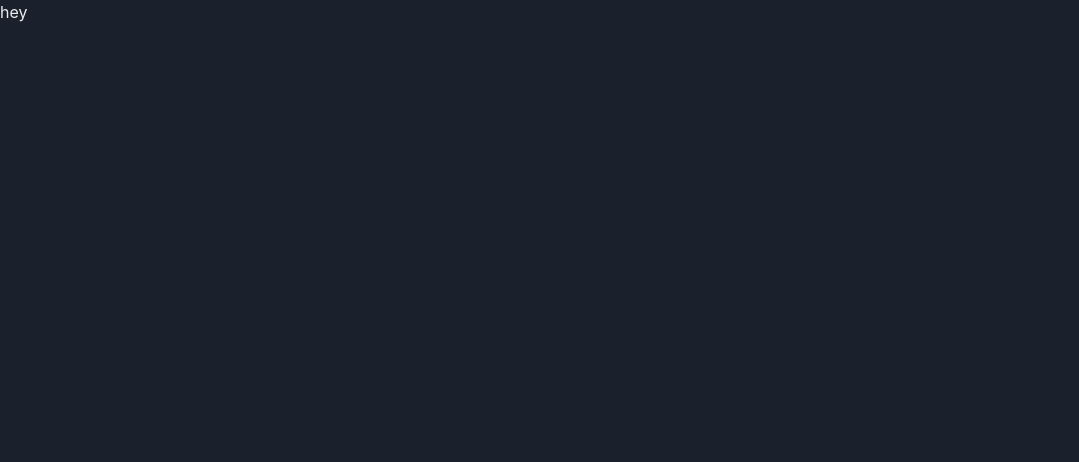
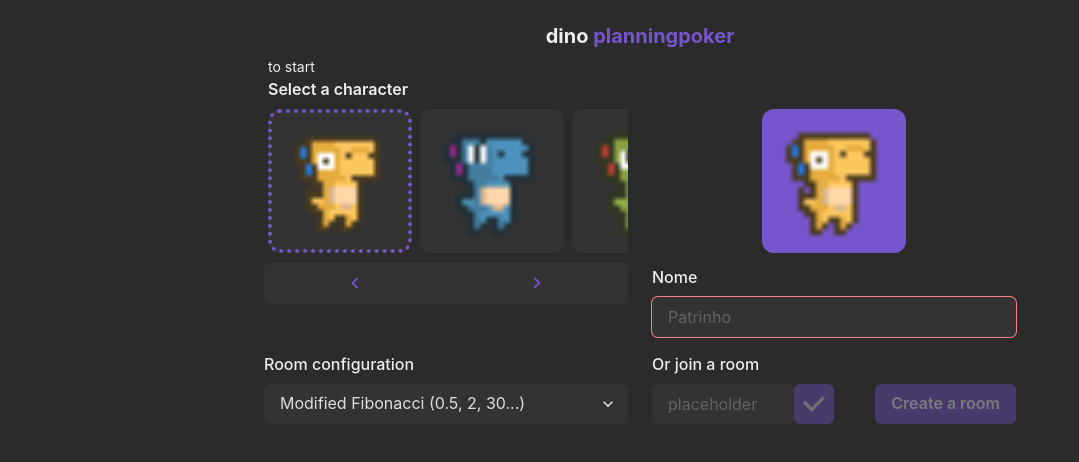
Before and after one commit to chillrod/dinopoker, a React (Vite) app: page / in a window 1280 px wide. Shown: the top 462 px of the page, without its empty margins (0-1079 px from the left). Built offline with nearby package versions, Linux system fonts and the light colour scheme.

Commit message:
feat: toast provider, lightly restructure

```diff
--- a/src/app/index.tsx
+++ b/src/app/index.tsx
@@ -1,3 +1,5 @@
+import { Home } from "../organisms/home";
+
 export const App = () => {
-  return <>hey</>;
+  return <Home />;
 };
--- /dev/null
+++ b/src/components/atoms/toast/toast.tsx
@@ -0,0 +1,22 @@
+import { Box, createStandaloneToast, SimpleGrid, Text } from "@chakra-ui/react";
+
+import theme from "../../../config/theme";
+
+const toast = createStandaloneToast({ theme: theme });
+
+//TODO - Make button of closable toast, make version of vote with character img
+
+export const emitToast = ({ message }: { message: string }) =>
+  toast({
+    position: "top-right",
+    render: () => (
+      <SimpleGrid bg="dino.secondary" borderRadius="md">
+        <Box p={2.5}>
+          <Text as="span">{message}</Text>
+        </Box>
+        <Box width="100%" height="3px" bg="dino.primary"></Box>
+      </SimpleGrid>
+    ),
+    duration: 3000,
+    status: "success",
+  });
--- a/src/components/molecules/character-wrapper/character-wrapper.tsx
+++ b/src/components/molecules/character-wrapper/character-wrapper.tsx
@@ -1,4 +1,4 @@
-import { useState } from "react";
+import { MutableRefObject, useEffect, useRef, useState } from "react";
 
 import { Box, Flex, Stack } from "@chakra-ui/react";
 import { ChevronLeftIcon, ChevronRightIcon } from "@chakra-ui/icons";
--- a/src/components/molecules/room-start/room-start.tsx
+++ b/src/components/molecules/room-start/room-start.tsx
@@ -27,11 +27,19 @@ export const RoomStart = () => {
   );
 
   const handleCreateRoom = () => {
+    const updatedOrDefaultCharacter =
+      roomConfiguration.character || characters[0];
+
+    const updatedOrDefaultPointSystem =
+      roomConfiguration?.pointSystem?.value || pointSystem[0].value;
+
     emitter.emit("CREATE_ROOM", {
-      character: roomConfiguration.character || characters[0],
-      pointSystem: roomConfiguration.pointSystem?.value || pointSystem[0].value,
+      character: updatedOrDefaultCharacter,
+      pointSystem: updatedOrDefaultPointSystem,
       name: roomConfiguration.name,
     });
+
+    emitter.emit("EMIT_TOAST", "Room created");
 
     return roomConfiguration;
   };
@@ -67,7 +75,7 @@ export const RoomStart = () => {
 
   return (
     <Box role="@dino-roomstart">
-      <SimpleGrid columns={2} spacing={3} p={0} m={0}>
+      <SimpleGrid columns={2} p={0} m={0}>
         <FormControl>
           <FormLabel>Or join a room</FormLabel>
           <InputIcon ariaLabel="Confirm" icon={<CheckIcon />} />
--- a/src/config/theme.ts
+++ b/src/config/theme.ts
@@ -4,7 +4,7 @@ export const config: ThemeConfig = {
   initialColorMode: "dark",
 };
 
-const dino = {
+export const dino = {
   primary: "#7755CC",
   secondary: "#333333",
   base1: "#777777",
--- /dev/null
+++ b/src/dino.css
@@ -0,0 +1,5 @@
+html,
+body,
+#root {
+  background-color: #2b2b2b;
+}
--- a/src/main.tsx
+++ b/src/main.tsx
@@ -5,10 +5,13 @@ import { App } from "./app";
 import { ChakraProvider } from "@chakra-ui/react";
 
 import ChakraTheme from "./config/theme";
+import { ToastProvider } from "./service/toast-provider";
+import "./dino.css";
 
 ReactDOM.render(
   <React.StrictMode>
     <ChakraProvider theme={ChakraTheme}>
+      <ToastProvider />
       <App />
     </ChakraProvider>
   </React.StrictMode>,
--- a/src/organisms/home/index.tsx
+++ b/src/organisms/home/index.tsx
@@ -21,7 +21,9 @@ export const Home: React.FC = () => {
       }}
     >
       <DinoPoker />
-      <TitleSubtitle title="to begin with" subtitle="Select a character" />
+      <Box py={2} px={1}>
+        <TitleSubtitle title="to start" subtitle="Select a character" />
+      </Box>
       <SimpleGrid columns={2} spacing={6}>
         <Container m={0} p={0}>
           <SimpleGrid columns={1} spacing={12}>
--- a/src/service/emitter.ts
+++ b/src/service/emitter.ts
@@ -1,3 +1,4 @@
+import { ToastId } from "@chakra-ui/react";
 import mitt, { Emitter } from "mitt";
 import { character } from "../components/atoms/character-card/hooks";
 import { IOption } from "../components/atoms/select/select";
@@ -21,13 +22,12 @@ export type Events = {
 
   CONFIRM_ACTION: () => void;
   CANCEL_ACTION: () => void;
-  EMIT_TOAST: (message: string) => void;
+  EMIT_TOAST: string;
+  EMIT_MESSAGEBOX: (message: string) => void;
 
   ERROR: string;
   SUCCESS: string;
   LOADING: boolean;
-
-  EMIT_MESSAGEBOX: (message: string) => void;
 
   VOTE_START: () => void;
   VOTE_SELECT: (point: number) => void;
--- /dev/null
+++ b/src/service/toast-provider.tsx
@@ -0,0 +1,16 @@
+import { useEffect } from "react";
+import { emitToast } from "../components/atoms/toast/toast";
+import { emitter } from "./emitter";
+
+export const ToastProvider = () => {
+  useEffect(() => {
+    console.count();
+    emitter.off("EMIT_TOAST");
+
+    emitter.on("EMIT_TOAST", (message) => {
+      emitToast({ message });
+    });
+  }, []);
+
+  return <></>;
+};
```
Also changed, not shown: 1 other file (tests, documents, lock files or other folders).
